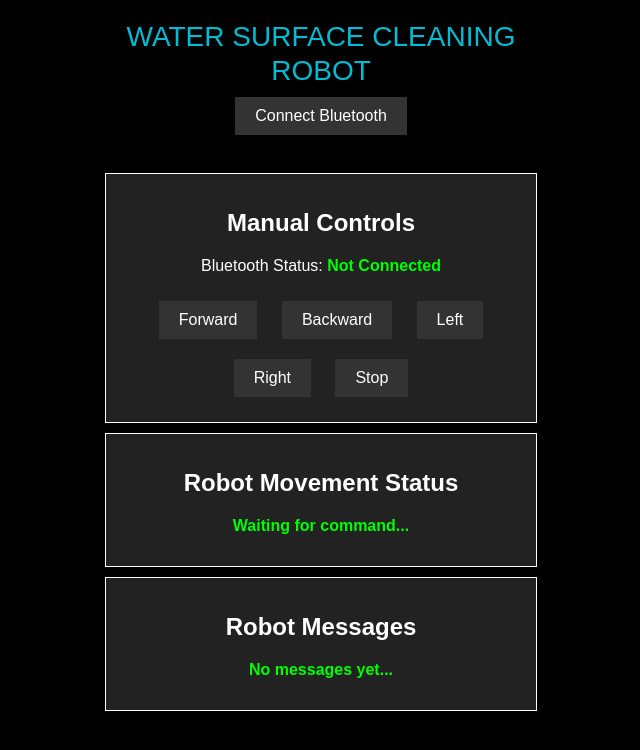
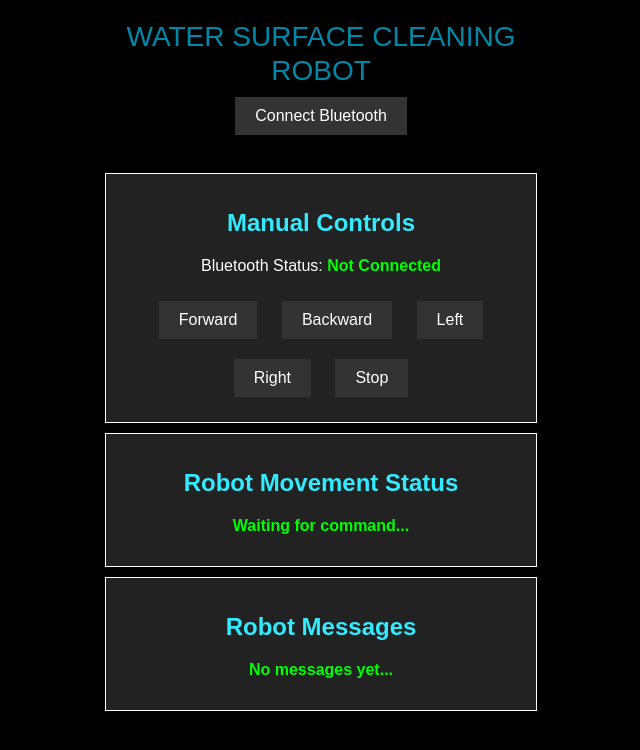
Before and after one commit to IK246/Water-Surface-Cleaning-Bot, a plain HTML site: page index.html in a window 1280 px wide. Shown: the whole page, without its empty margins (319-959 px from the left). Drawn offline with Linux system fonts and the light colour scheme.

Commit message:
Update index.html

```diff
--- a/index.html
+++ b/index.html
@@ -43,11 +43,14 @@
       font-size: 28px;
       line-height: 1.2;
       text-transform: uppercase;
-      color: #00bcd4; /* Aqua blue */
+      color: #0088a8; /* Dark Aqua Blue */
     }
     .robot-text {
       font-size: 28px;
       font-weight: normal; /* Removed bold */
+    }
+    .section-title {
+      color: #33eaff; /* Light Aqua Blue */
     }
   </style>
 </head>
@@ -63,7 +66,7 @@
 
   <!-- MANUAL MODE SECTION -->
   <div id="manualModeDiv">
-    <h2>Manual Controls</h2>
+    <h2 class="section-title">Manual Controls</h2>
     <p>Bluetooth Status: <span id="statusText">Not Connected</span></p>
     <button onclick="sendCommand('F')">Forward</button>
     <button onclick="sendCommand('B')">Backward</button>
@@ -74,13 +77,13 @@
 
   <!-- ROBOT STATUS SECTION -->
   <div id="robotStatusDiv">
-    <h2>Robot Movement Status</h2>
+    <h2 class="section-title">Robot Movement Status</h2>
     <p id="robotStatus">Waiting for command...</p>
   </div>
 
   <!-- MESSAGE DISPLAY SECTION -->
   <div id="messageDiv">
-    <h2>Robot Messages</h2>
+    <h2 class="section-title">Robot Messages</h2>
     <p id="receivedMessages">No messages yet...</p>
   </div>
 
```
